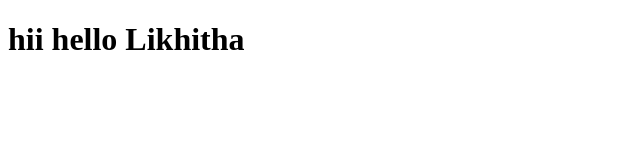
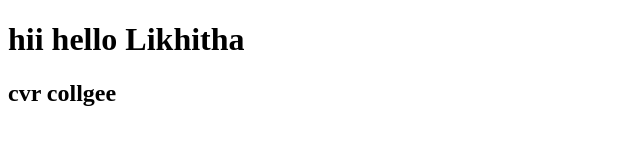
Before and after one commit to Likhitha-123-sys/gitrepo, a plain HTML site: page index.html in a window 1280 px wide. Shown: the whole page, without its empty margins (0-640 px from the left). Drawn offline with Linux system fonts and the light colour scheme.

Commit message:
Update index.html

```diff
--- a/index.html
+++ b/index.html
@@ -7,5 +7,6 @@
 </head>
 <body>
     <h1>hii hello Likhitha</h1>
+    <h2> cvr collgee</h2>
 </body>
 </html>
```
